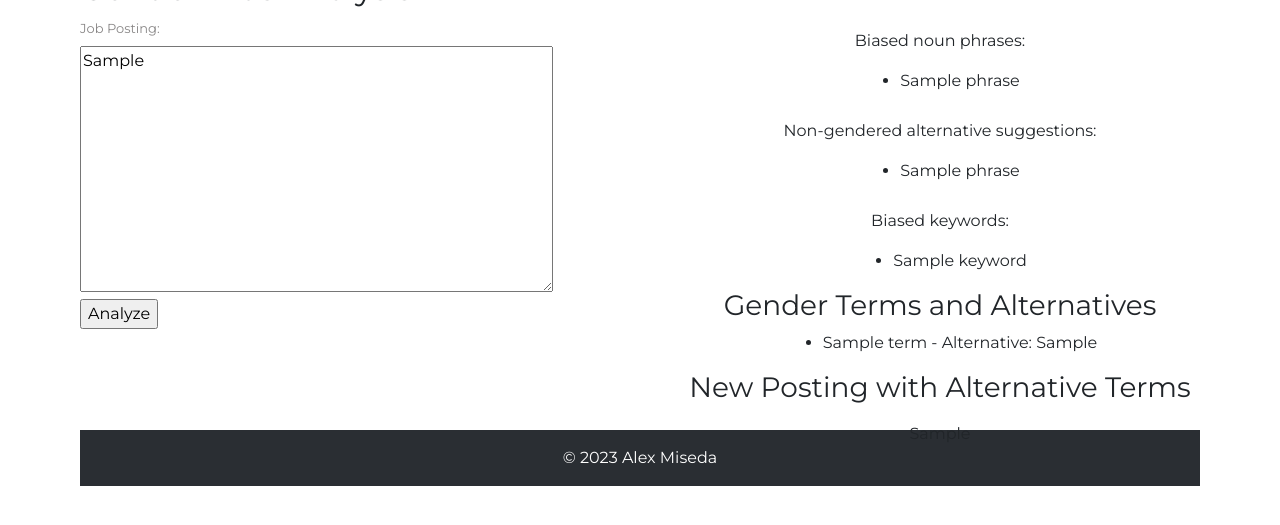
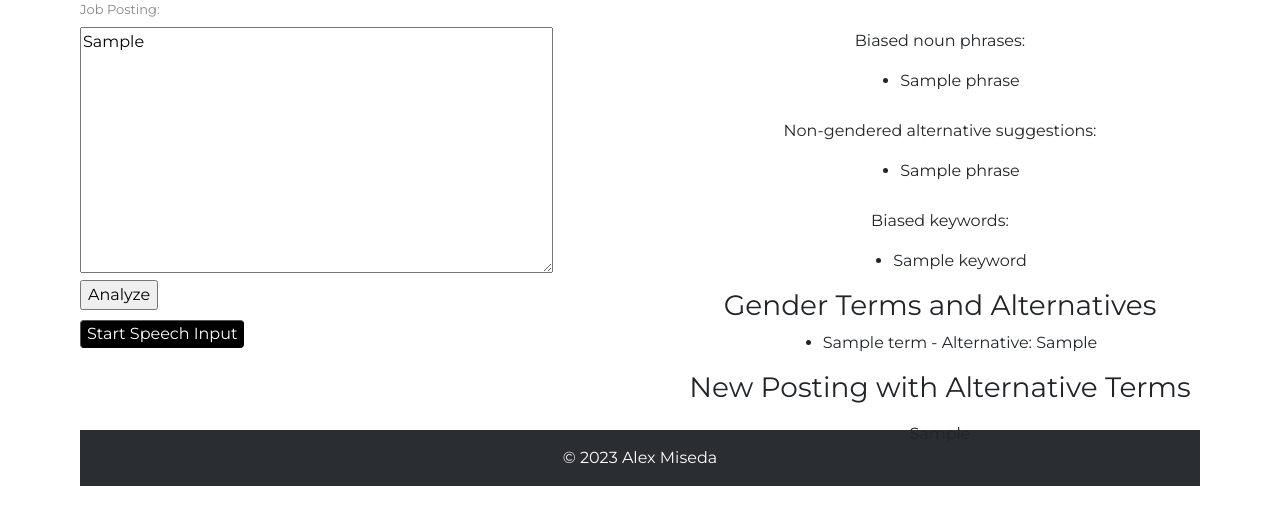
Before and after one commit to Miseda/BRIDGE, a Flask app: template templates/genderBias.html in a window 1280 px wide. Shown: the part 248-773 px from the top of the page. Run offline with Flask 3, Linux system fonts and the light colour scheme; the template is opened without the code that fills it: most values are stand-ins (such as "Sample title", 1, 10 or a date in 2020).

Commit message:
First commit

```diff
--- a/static/gender.css
+++ b/static/gender.css
@@ -483,8 +483,13 @@
       float: right;
   }
 
-
-
+  #startSpeechRecognition{
+    margin-top: 10px;
+    background-color: black;
+    color: white;
+    border-radius: 4px;
+    border-width: 1px;
+  }
 @media screen and (max-width: 720px) {
   .nav-box {
     justify-content: space-between;
--- a/templates/genderBias.html
+++ b/templates/genderBias.html
@@ -54,13 +54,15 @@
 
         <h2>Gender Bias Analysis</h2>
 
-        <form id="genderBiasForm" method="POST" action="{{ url_for('auth.gender_bias_analysis') }}">
+        <form id="analyzeForm"  method="POST" action="{{ url_for('auth.gender_bias_analysis') }}">
             <label for="job_posting">Job Posting:</label>
             <textarea id="job_posting" name="job_posting" rows="10" cols="50" required>{{ job_posting }}</textarea>
             <br>
             <input type="submit" value="Analyze">
         </form>
 
+        <!-- Add this button to start speech recognition -->
+        <button id="startSpeechRecognition">Start Speech Input</button>
 
 
     </div>
@@ -122,8 +124,6 @@
   </div>
 
 
-
-
   <!-- Footer -->
   <footer class="bg-dark text-center text-white">
     <div class="text-center p-3" style="background-color: rgba(0, 0, 0, 0.2);">
@@ -131,6 +131,61 @@
     </div>
   </footer>
   <!-- Footer -->
+
+  <!-- Add this script to handle speech input -->
+
+  <script>
+    // Initialize a flag to track if the content was changed by speech input
+    let speechInputChanged = false;
+
+    // Function to handle speech recognition
+    function handleSpeechRecognition() {
+      const recognition = new (window.SpeechRecognition || window.webkitSpeechRecognition || window.mozSpeechRecognition || window.msSpeechRecognition)();
+      recognition.lang = 'en-US'; // Set the language to English (you can change it as needed)
+
+      recognition.onstart = function () {
+        // Change the button text to "Listening..." and update the style
+        const speechButton = document.getElementById('startSpeechRecognition');
+        speechButton.textContent = 'Listening...';
+        speechButton.style.backgroundColor = 'black';
+        speechButton.style.color = 'white';
+      };
+
+      recognition.onresult = function (event) {
+        const recognizedText = event.results[0][0].transcript;
+        // Insert the recognized text into the job posting textarea and set the flag to true
+        document.getElementById('job_posting').value = recognizedText;
+        speechInputChanged = true;
+
+        // Trigger the form submission manually to perform automatic analysis
+        document.getElementById('analyzeForm').submit();
+      };
+
+      recognition.onend = function () {
+        // Change the button text back to "Start Speech Input" and reset the style
+        const speechButton = document.getElementById('startSpeechRecognition');
+        speechButton.textContent = 'Start Speech Input';
+        speechButton.style.backgroundColor = ''; // Reset to the original background color
+        speechButton.style.color = ''; // Reset to the original text color
+      };
+
+      recognition.start();
+    }
+
+    // Event listener for the speech input button
+    document.getElementById('startSpeechRecognition').addEventListener('click', handleSpeechRecognition);
+
+    // Event listener for the textarea input to trigger analysis automatically only if changed by speech input
+    document.getElementById('job_posting').addEventListener('input', function () {
+      // Trigger the form submission manually to perform automatic analysis if changed by speech input
+      if (speechInputChanged) {
+        document.getElementById('analyzeForm').submit();
+        speechInputChanged = false; // Reset the flag after analysis
+      }
+    });
+  </script>
+
+
 
 
   <script>
--- a/views/auth.py
+++ b/views/auth.py
@@ -12,6 +12,7 @@
 import string
 import re
 import datetime
+from flask import jsonify, request
 
 
 
```
